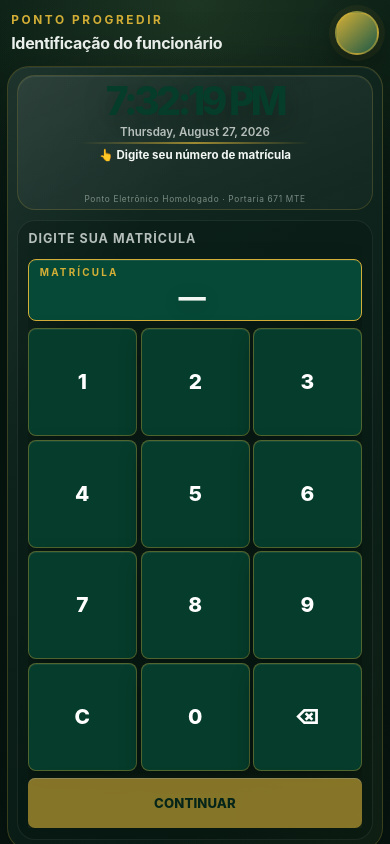
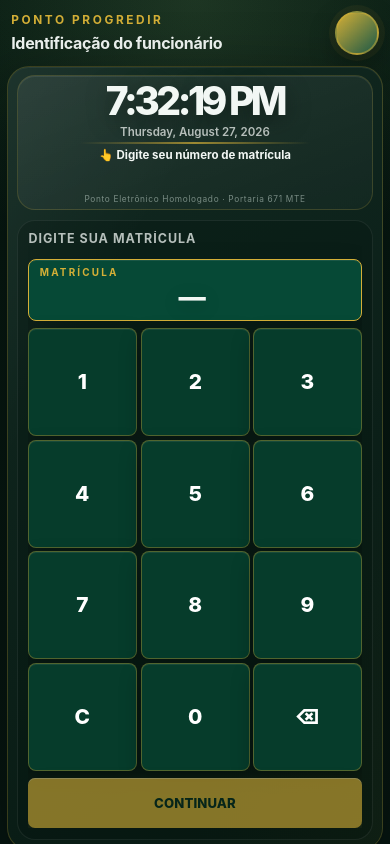
Before and after one commit to marinsdigital28-prog/pontovs, a Next.js app: page /ponto in a window 390 px wide. Built offline with nearby package versions, Linux system fonts and the light colour scheme.

Commit message:
fix: melhorar contraste do relogio

```diff
--- a/app/globals.css
+++ b/app/globals.css
@@ -653,9 +653,9 @@ button,input{font:inherit}
 
 
 /* Ajuste solicitado: relógio e área de captura com mais presença */
-.ponto-info-panel .clock .time{font-size:clamp(4.15rem,8.7vw,7.25rem)}
+.ponto-info-panel .clock .time{font-size:clamp(4.15rem,8.7vw,7.25rem);color:#f2f7f4;text-shadow:0 6px 24px rgba(2,8,6,.38)}
 .ponto-register-card .camera-preview-minimal{width:min(96%,620px);height:min(70dvh,620px)}
 @media (max-width:760px){
-  .ponto-info-panel .clock .time{font-size:clamp(3rem,13vw,4.35rem)}
+  .ponto-info-panel .clock .time{font-size:clamp(3rem,13vw,4.35rem);color:#f2f7f4}
   .ponto-register-card .camera-preview-minimal{width:min(94vw,520px);height:min(68dvh,520px)}
 }
```
